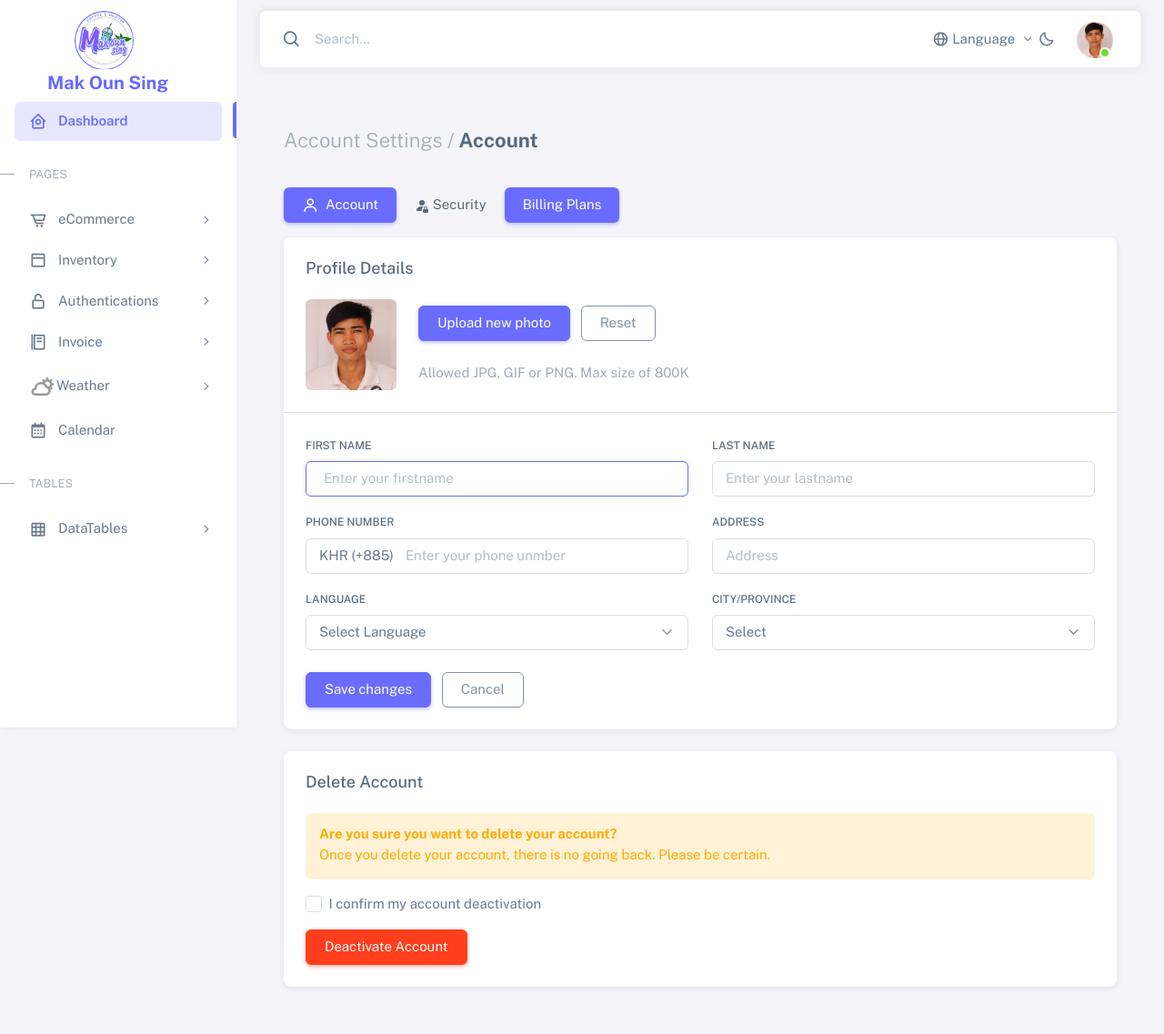
After one commit to Chhea012/VC1_POS_System, a PHP site: page /edit_profile in a window 1280 px wide. The commit adds this page. Shown: the whole page at 91% size. Run offline with PHP 8.4, Linux system fonts and the light colour scheme.

Commit message:
feat(edit_profile): update profile[VC1GS-73]

```diff
--- /dev/null
+++ b/Controllers/ProfileController.php
@@ -0,0 +1,7 @@
+<?php
+
+class ProfileController extends BaseController {
+    public function index() {
+        $this->view('profile/edit_profile');
+    }
+}
--- a/Router/route.php
+++ b/Router/route.php
@@ -3,9 +3,12 @@ require_once "Router.php";
 require_once "Controllers/BaseController.php";
 require_once "Database/Database.php";
 require_once "Controllers/AdminController.php";
+require_once "Controllers/ProfileController.php";
+
 
 
 $route = new Router();
 $route->get("/", [AdminController::class, 'index']);
+$route->get("/edit_profile", [ProfileController::class, 'index']);
 
 $route->route();
--- a/views/assets/modules/css/demo.css
+++ b/views/assets/modules/css/demo.css
@@ -3,6 +3,9 @@
 * File include item demo only specific css only
 ******************************************************************************/
 
+#secure{
+
+}
 .menu .app-brand.demo {
   height: 64px;
   margin-top: 12px;
--- a/views/layouts/navbar.php
+++ b/views/layouts/navbar.php
@@ -80,7 +80,7 @@
                                         <div class="dropdown-divider"></div>
                                     </li>
                                     <li>
-                                        <a class="dropdown-item" href="#">
+                                        <a class="dropdown-item" href="./edit_profile">
                                             <i class="bx bx-user me-2"></i>
                                             <span class="align-middle">My Profile</span>
                                         </a>
--- /dev/null
+++ b/views/profile/edit_profile.php
@@ -0,0 +1,114 @@
+<div class="container-xxl flex-grow-1 container-p-y">
+    <div class="container-xxl flex-grow-1 container-p-y">
+        <h4 class="fw-bold py-3 mb-4"><span class="text-muted fw-light">Account Settings /</span> Account</h4>
+
+        <div class="row">
+            <div class="col-md-12">
+                <ul class="nav nav-pills flex-column flex-md-row mb-3">
+                    <li class="nav-item">
+                        <a class="nav-link active" href="javascript:void(0);"><i class="bx bx-user me-1"></i> Account</a>
+                    </li>
+                    <li class="nav-item">
+                        <a class="nav-link" href="pages-account-settings-notifications.html"><svg xmlns="http://www.w3.org/2000/svg" width="16" height="16" fill="currentColor" class="bi bi-person-fill-lock width='100%'" viewBox="0 0 16 16" id="secure">
+                                <path d="M11 5a3 3 0 1 1-6 0 3 3 0 0 1 6 0m-9 8c0 1 1 1 1 1h5v-1a2 2 0 0 1 .01-.2 4.49 4.49 0 0 1 1.534-3.693Q8.844 9.002 8 9c-5 0-6 3-6 4m7 0a1 1 0 0 1 1-1v-1a2 2 0 1 1 4 0v1a1 1 0 0 1 1 1v2a1 1 0 0 1-1 1h-4a1 1 0 0 1-1-1zm3-3a1 1 0 0 0-1 1v1h2v-1a1 1 0 0 0-1-1" />
+                            </svg> Security</a>
+                    </li>
+                    <li class="nav-item">
+                        <a class="nav-link active" href="javascript:void(0);"><i class=""></i> Billing Plans</a>
+                    </li>
+                </ul>
+                <div class="card mb-4">
+                    <h5 class="card-header">Profile Details</h5>
+                    <!-- Account -->
+                    <div class="card-body">
+                        <div class="d-flex align-items-start align-items-sm-center gap-4">
+                            <img src="views/assets/modules/img/profile/1.png" alt="user-avatar" class="d-block rounded" height="100" width="100" id="uploadedAvatar">
+                            <div class="button-wrapper">
+                                <label for="upload" class="btn btn-primary me-2 mb-4" tabindex="0">
+                                    <span class="d-none d-sm-block">Upload new photo</span>
+                                    <i class="bx bx-upload d-block d-sm-none"></i>
+                                    <input type="file" id="upload" class="account-file-input" hidden="" accept="image/png, image/jpeg">
+                                </label>
+                                <button type="button" class="btn btn-outline-secondary account-image-reset mb-4">
+                                    <i class="bx bx-reset d-block d-sm-none"></i>
+                                    <span class="d-none d-sm-block">Reset</span>
+                                </button>
+
+                                <p class="text-muted mb-0">Allowed JPG, GIF or PNG. Max size of 800K</p>
+                            </div>
+                        </div>
+                    </div>
+                    <hr class="my-0">
+                    <div class="card-body">
+                        <form id="formAccountSettings" method="POST" onsubmit="return false">
+                            <div class="row">
+                                <div class="mb-3 col-md-6">
+                                    <label for="firstName" class="form-label">First Name</label>
+                                    <input class="form-control" type="text" id="firstName" name="firstName" autofocus="" placeholder="Enter your firstname">
+                                </div>
+                                <div class="mb-3 col-md-6">
+                                    <label for="lastName" class="form-label">Last Name</label>
+                                    <input class="form-control" type="text" name="lastName" id="lastName" placeholder="Enter your lastname">
+                                </div>
+                                <div class="mb-3 col-md-6">
+                                    <label class="form-label" for="phoneNumber">Phone Number</label>
+                                    <div class="input-group input-group-merge">
+                                        <span class="input-group-text">KHR (+885)</span>
+                                        <input type="text" id="phoneNumber" name="phoneNumber" class="form-control" placeholder="Enter your phone unmber">
+                                    </div>
+                                </div>
+                                <div class="mb-3 col-md-6">
+                                    <label for="address" class="form-label">Address</label>
+                                    <input type="text" class="form-control" id="address" name="address" placeholder="Address">
+                                </div>
+                                <div class="mb-3 col-md-6">
+                                    <label for="language" class="form-label">Language</label>
+                                    <select id="language" class="select2 form-select">
+                                        <option value="">Select Language</option>
+                                        <option value="en">English</option>
+                                        <option value="fr">Khmer</option>
+                                    </select>
+                                </div>
+                                <div class="mb-3 col-md-6">
+                                    <label class="form-label" for="province">City/Province</label>
+                                    <select id="province" class="select2 form-select">
+                                        <option value="">Select</option>
+                                        <option value="Brazil">Phnom Penh</option>
+                                        <option value="Battambang">Battambang</option>
+                                        <option value="Bangladesh">Prey Veng</option>
+                                        <option value="Belarus">Kompot</option>
+                                        <option value="Brazil">Siem Reap</option>
+                                        <option value="Brazil">Kompong Thom</option>
+                                    </select>
+                                </div>
+                            </div>
+                            <div class="mt-2">
+                                <button type="submit" class="btn btn-primary me-2">Save changes</button>
+                                <button type="reset" class="btn btn-outline-secondary">Cancel</button>
+                            </div>
+                        </form>
+                    </div>
+                    <!-- /Account -->
+                </div>
+                <div class="card">
+                    <h5 class="card-header">Delete Account</h5>
+                    <div class="card-body">
+                        <div class="mb-3 col-12 mb-0">
+                            <div class="alert alert-warning">
+                                <h6 class="alert-heading fw-bold mb-1">Are you sure you want to delete your account?</h6>
+                                <p class="mb-0">Once you delete your account, there is no going back. Please be certain.</p>
+                            </div>
+                        </div>
+                        <form id="formAccountDeactivation" onsubmit="return false">
+                            <div class="form-check mb-3">
+                                <input class="form-check-input" type="checkbox" name="accountActivation" id="accountActivation">
+                                <label class="form-check-label" for="accountActivation">I confirm my account deactivation</label>
+                            </div>
+                            <button type="submit" class="btn btn-danger deactivate-account">Deactivate Account</button>
+                        </form>
+                    </div>
+                </div>
+            </div>
+        </div>
+    </div>
+</div>
```
Also changed, not shown: index.php (line endings or trailing spaces), views/assets/modules/img/profile/1.png (added).
